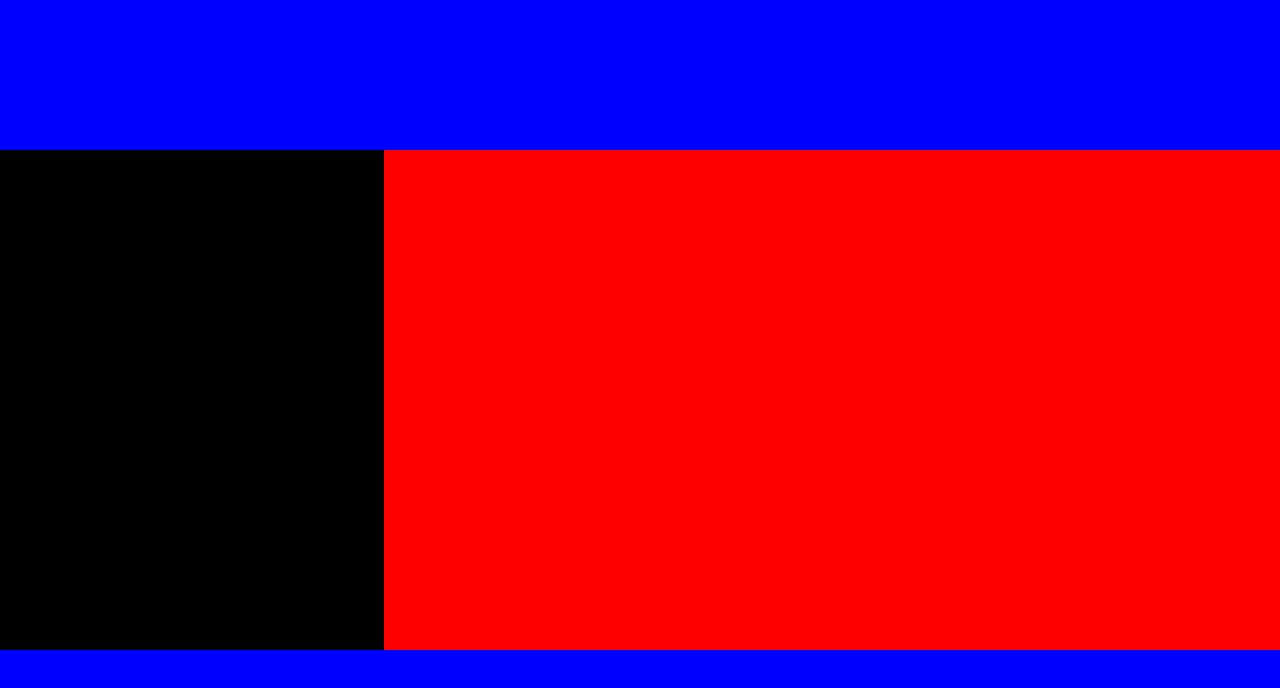
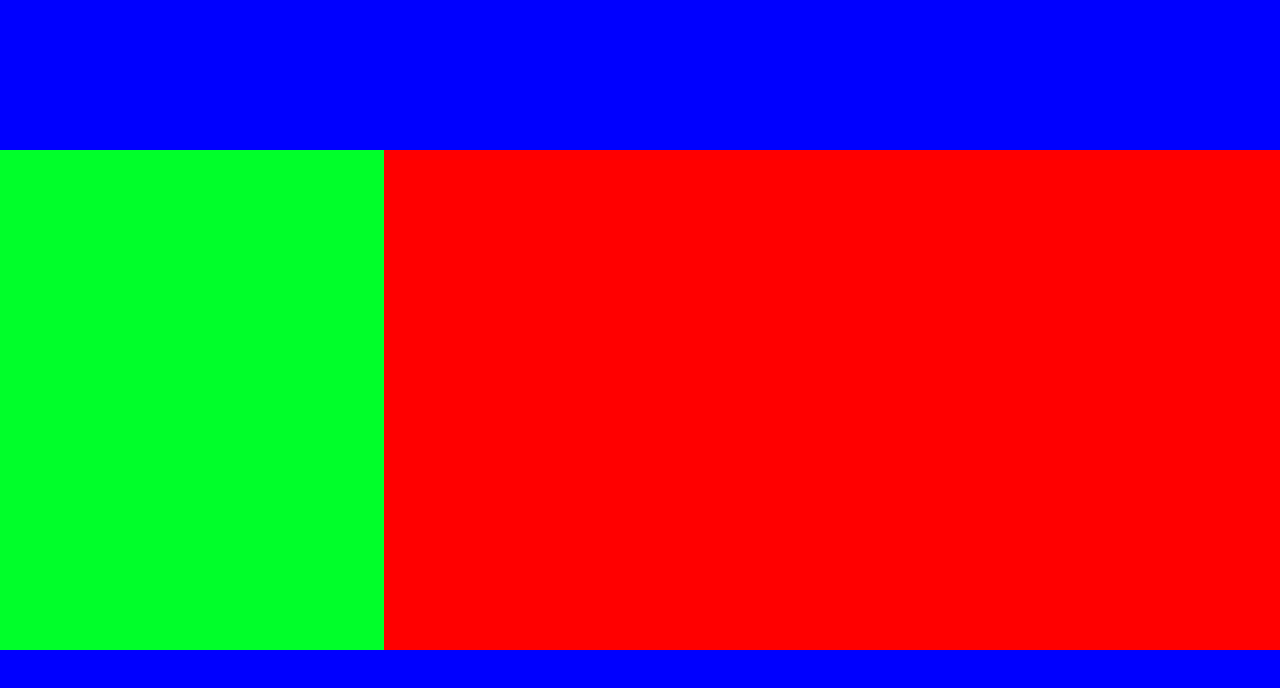
Before and after one commit to francisco-jhonatan/SENAC-2025, a plain HTML site: page front-end/pages/layout.html in a window 1280 px wide. Drawn offline with Linux system fonts and the light colour scheme.

Commit message:
Update layout.css

```diff
--- a/front-end/pages/css/layout.css
+++ b/front-end/pages/css/layout.css
@@ -32,7 +32,7 @@ html, body{
 .square{
     width: 30%;
     height: 500px;
-    background-color: black;
+    background-color: rgb(0, 255, 42);
 }
 
 .square2{
```
